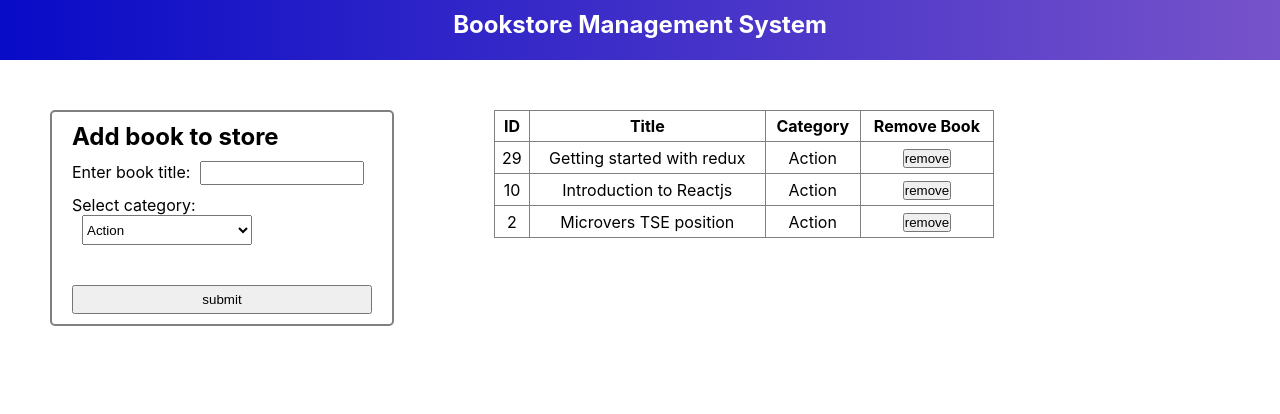
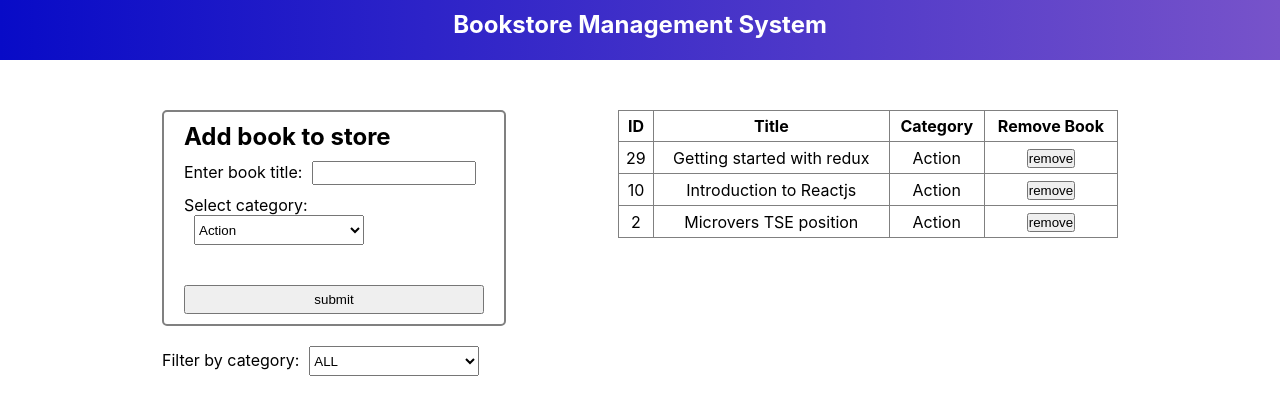
Before and after one commit to ngodi/redux-bookstore, a React (Create React App) app: page / in a window 1280 px wide. Shown: the top 414 px of the page. Built offline with nearby package versions, Linux system fonts and the light colour scheme.

Commit message:
categoryFilter component with dropdown created

```diff
--- a/src/components/App.css
+++ b/src/components/App.css
@@ -1,8 +1,5 @@
 .app{
   display: flex;
   margin: 50px;
+  justify-content: space-evenly;
 }
-
-.left-sidebar{
-  margin-right: 100px
-}
--- a/src/components/App.js
+++ b/src/components/App.js
@@ -4,6 +4,7 @@ import './App.css';
 import NavBar from './NavBar';
 import BooksForm from '../containers/BooksForm';
 import BooksList from '../containers/BooksList';
+import CategoryFilter from './CategoryFilter';
 
 const App = () => (
   <div>
@@ -11,6 +12,7 @@ const App = () => (
     <div className="app">
       <div className="left-sidebar">
         <BooksForm />
+        <CategoryFilter />
       </div>
       <div className="main-section">
         <BooksList />
--- /dev/null
+++ b/src/components/CategoryFilter.css
@@ -0,0 +1,3 @@
+.categoryFilter{
+    margin-top: 20px;
+}
--- a/src/components/CategoryFilter.js
+++ b/src/components/CategoryFilter.js
@@ -0,0 +1,22 @@
+/* eslint-disable max-len */
+/* eslint-disable react/no-array-index-key */
+import React from 'react';
+import { connect } from 'react-redux';
+import PropTypes from 'prop-types';
+import './CategoryFilter.css';
+
+import { categories } from '../containers/BooksForm';
+
+const filterCategories = ['ALL', ...categories];
+const filterCategoryList = filterCategories.map((category, i) => <option key={i}>{category}</option>);
+const CategoryFilter = () => (
+  <div className="categoryFilter">
+    <label htmlFor="filter">
+    Filter by category:
+      <select id="filter" name="filter">{filterCategoryList}</select>
+    </label>
+  </div>
+
+);
+
+export default CategoryFilter;
--- a/src/containers/BooksForm.js
+++ b/src/containers/BooksForm.js
@@ -10,7 +10,8 @@ import { getId } from '../reducers/books';
 import './bookForm.css';
 import { createBook } from '../actions/index';
 
-const categories = ['Action', 'Biography', 'History', 'Horror', 'Kids', 'Learning', 'Sci-Fi'];
+export const categories = ['Action', 'Biography', 'History', 'Horror', 'Kids', 'Learning', 'Sci-Fi'];
+export const categoryList = categories.map((category, i) => <option key={i} className="selectOption">{category}</option>);
 
 class BooksForm extends React.Component {
   constructor(props) {
@@ -44,7 +45,6 @@ handleSubmit = event => {
 };
 
 render() {
-  const categoryList = categories.map((category, i) => <option key={i} className="selectOption">{category}</option>);
   return (
     <div className="bookForm">
       <form onSubmit={this.handleSubmit.bind(this)}>
```
